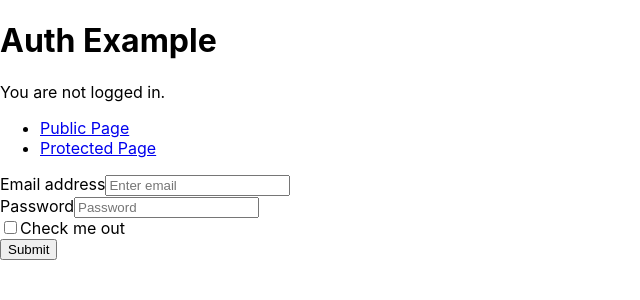
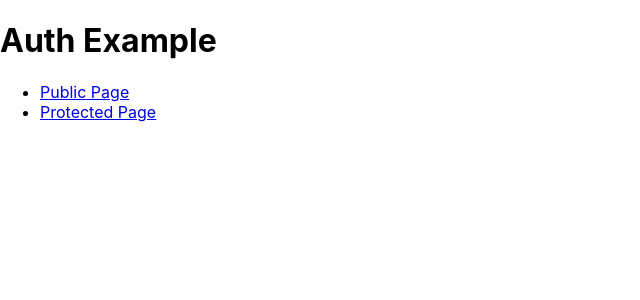
Before and after one commit to codie1982/firebase-react, a React (Create React App) app: page / in a window 1280 px wide. Shown: the top 300 px of the page, without its empty margins (0-640 px from the left). Built offline with nearby package versions, Linux system fonts and the light colour scheme.

Commit message:
last changes

```diff
--- a/src/App.js
+++ b/src/App.js
@@ -38,7 +38,7 @@ export default function App() {
 function Layout() {
   return (
     <div>
-      <AuthStatus />
+      {/* <AuthStatus /> */}
 
       <ul>
         <li>
@@ -49,7 +49,7 @@ function Layout() {
         </li>
       </ul>
 
-      <Outlet />
+      {/* <Outlet /> */}
     </div>
   );
 }
--- a/src/auth.js
+++ b/src/auth.js
@@ -1,6 +1,8 @@
 /**
  * This represents some generic auth provider API, like Firebase.
  */
+import firebaseApp from "./firebase.js"
+
 const fakeAuthProvider = {
     isAuthenticated: false,
     signin(callback) {
```
